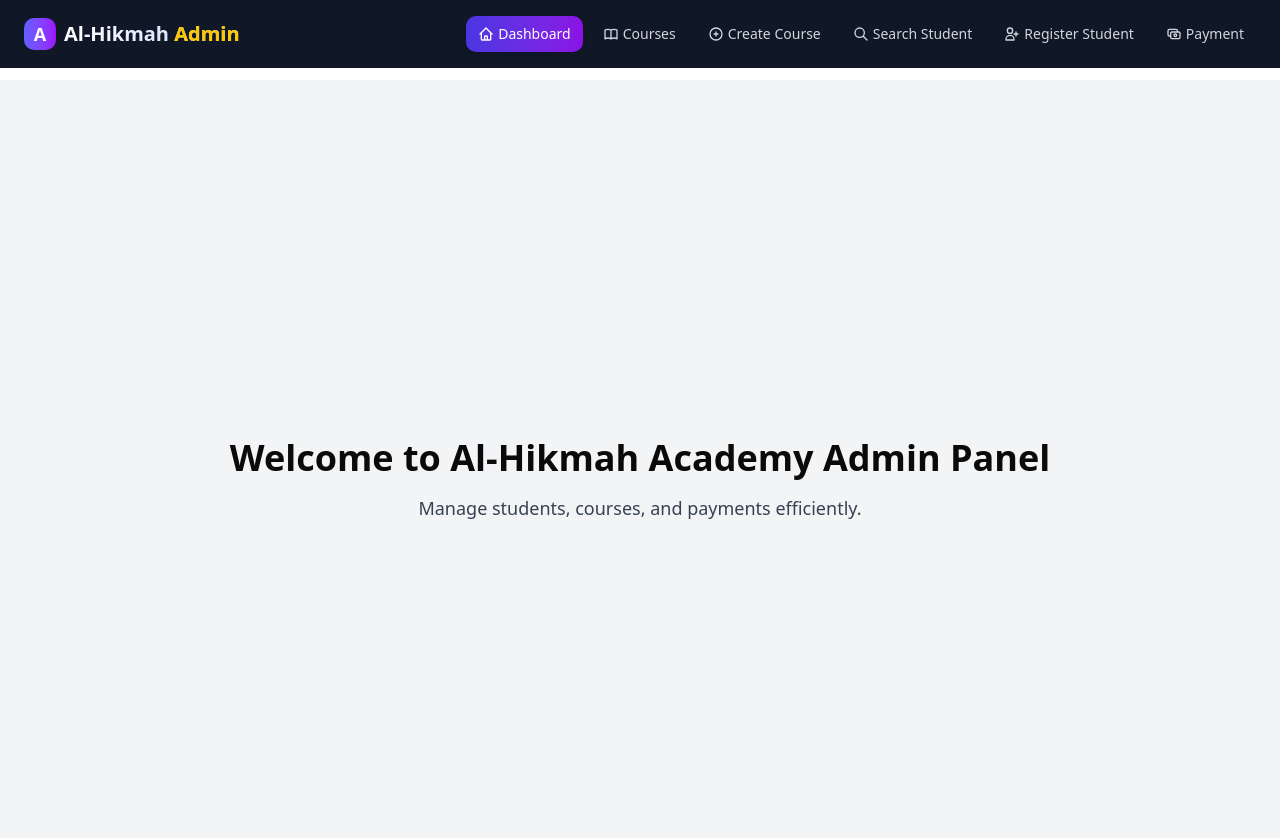
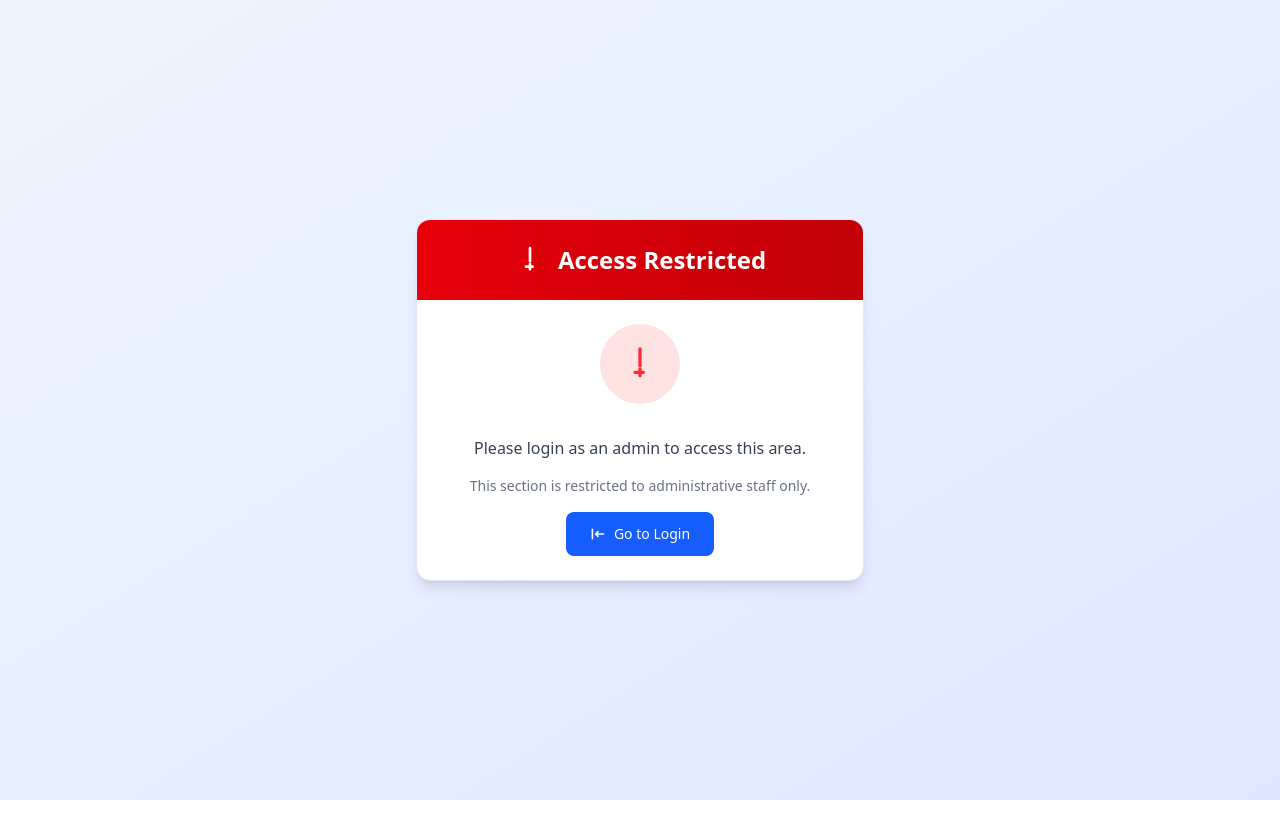
Before and after one commit to miftahulislam2023/al-hikmah, a Next.js app: page /admin in a window 1280 px wide. Shown: the top 838 px of the page. After the commit the page ends 800 px from the top, so only its background shows below. Built offline with nearby package versions, Linux system fonts and the light colour scheme; no server answers.

Commit message:
Added admin rbac

```diff
--- a/src/app/(admin)/admin/page.tsx
+++ b/src/app/(admin)/admin/page.tsx
@@ -1,8 +1,9 @@
-export default function AdminHome() {
+
+export default async function AdminHome() {
     return (
         <div className="flex flex-col items-center justify-center h-screen bg-gray-100">
             <h1 className="text-4xl font-bold mb-4">Welcome to Al-Hikmah Academy Admin Panel</h1>
             <p className="text-lg text-gray-700">Manage students, courses, and payments efficiently.</p>
         </div>
-    );
+    )
 }
--- a/src/app/(admin)/layout.tsx
+++ b/src/app/(admin)/layout.tsx
@@ -1,17 +1,73 @@
 import type { Metadata } from "next";
 import "@/app/globals.css";
 import AdminNavbar from "@/components/admin/AdminNavbar";
+import { auth } from "@/auth";
+import Link from "next/link";
 
 export const metadata: Metadata = {
   title: "Al-Hikmah Academy",
   description: "Coding Academy",
 };
 
-export default function RootLayout({
+export default async function RootLayout({
   children,
 }: Readonly<{
   children: React.ReactNode;
 }>) {
+  const session = await auth()
+
+  if (session?.user.role !== "ADMIN") {
+    return (
+      <html lang="en">
+        <body className="bg-gradient-to-br from-blue-50 to-indigo-100">
+          <div className="flex justify-center items-center min-h-screen p-4">
+            <div className="w-full max-w-md bg-white rounded-xl shadow-lg border border-indigo-100 overflow-hidden">
+              <div className="bg-gradient-to-r from-red-600 to-red-700 p-6">
+                <h2 className="text-2xl font-bold text-white flex items-center justify-center">
+                  <svg xmlns="http://www.w3.org/2000/svg" className="h-8 w-8 mr-3" fill="none" viewBox="0 0 24 24" stroke="currentColor">
+                    <path strokeLinecap="round" strokeLinejoin="round" strokeWidth={2} d="M12 15v2m0 0v2m0-2h2m-2 0H9m3-4V3" />
+                  </svg>
+                  Access Restricted
+                </h2>
+              </div>
+              <div className="p-6 space-y-4">
+                <div className="flex items-center justify-center">
+                  <div className="w-20 h-20 bg-red-100 rounded-full flex items-center justify-center mb-4">
+                    <svg xmlns="http://www.w3.org/2000/svg" className="h-10 w-10 text-red-500" fill="none" viewBox="0 0 24 24" stroke="currentColor">
+                      <path strokeLinecap="round" strokeLinejoin="round" strokeWidth={2} d="M12 15v2m0 0v2m0-2h2m-2 0H9m3-4V3" />
+                    </svg>
+                  </div>
+                </div>
+                <p className="text-center text-gray-700 font-medium">Please login as an admin to access this area.</p>
+                <p className="text-center text-gray-500 text-sm">This section is restricted to administrative staff only.</p>
+                <div className="flex justify-center mt-2">
+                  <Link
+                    href="/profile/signin"
+                    className="flex items-center justify-center rounded-md bg-blue-600 px-6 py-3 text-sm font-medium text-white transition-colors hover:bg-blue-700 focus:outline-none focus:ring-2 focus:ring-blue-500 focus:ring-offset-2"
+                  >
+                    <svg
+                      xmlns="http://www.w3.org/2000/svg"
+                      className="mr-2 h-4 w-4"
+                      viewBox="0 0 20 20"
+                      fill="currentColor"
+                    >
+                      <path
+                        fillRule="evenodd"
+                        d="M3 3a1 1 0 011 1v12a1 1 0 11-2 0V4a1 1 0 011-1zm7.707 3.293a1 1 0 010 1.414L9.414 9H17a1 1 0 110 2H9.414l1.293 1.293a1 1 0 01-1.414 1.414l-3-3a1 1 0 010-1.414l3-3a1 1 0 011.414 0z"
+                        clipRule="evenodd"
+                      />
+                    </svg>
+                    Go to Login
+                  </Link>
+                </div>
+              </div>
+            </div>
+          </div>
+        </body>
+      </html>
+    );
+  }
+  // const user = session.user;
   return (
     <html lang="en">
       <body>
--- a/src/auth.ts
+++ b/src/auth.ts
@@ -63,6 +63,7 @@ export const { handlers, signIn, signOut, auth } = NextAuth({
                     guardianName: student.guardianName || "",
                     guardianPhone: student.guardianPhone || "",
                     guardianOccupation: student.guardianOccupation || "",
+                    role: student.role || "USER",
                 }
             },
 
@@ -87,6 +88,7 @@ export const { handlers, signIn, signOut, auth } = NextAuth({
                 token.guardianName = user.guardianName
                 token.guardianPhone = user.guardianPhone
                 token.guardianOccupation = user.guardianOccupation
+                token.role = user.role
             }
             return token
         },
@@ -108,6 +110,7 @@ export const { handlers, signIn, signOut, auth } = NextAuth({
                 session.user.guardianName = token.guardianName as string
                 session.user.guardianPhone = token.guardianPhone as string
                 session.user.guardianOccupation = token.guardianOccupation as string
+                session.user.role = token.role as string
             }
             return session
         },
--- a/src/types/next-auth.d.ts
+++ b/src/types/next-auth.d.ts
@@ -20,6 +20,7 @@ declare module "next-auth" {
             guardianName: string
             guardianPhone: string
             guardianOccupation: string
+            role: string
         } & DefaultSession["user"]
     }
 
@@ -41,6 +42,7 @@ declare module "next-auth" {
         guardianName: string
         guardianPhone: string
         guardianOccupation: string
+        role: string
     }
 }
 
```
